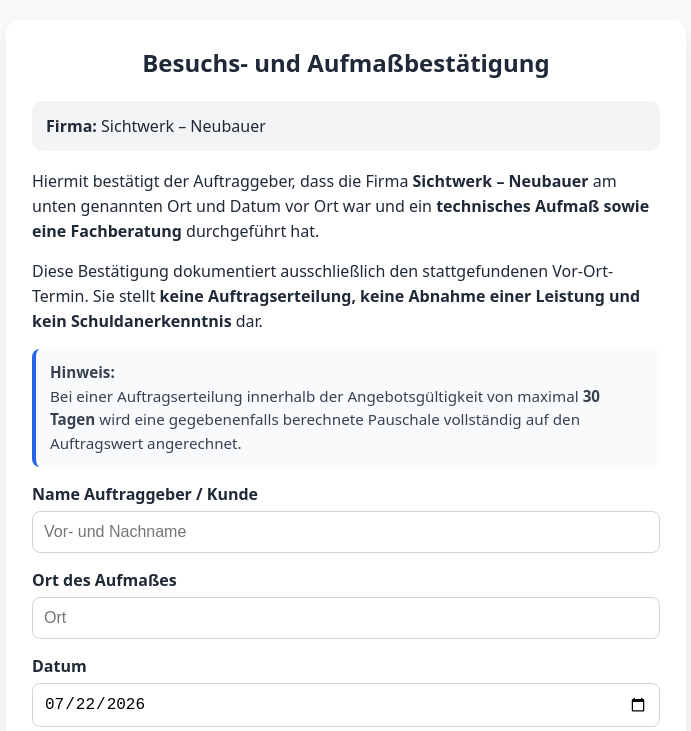
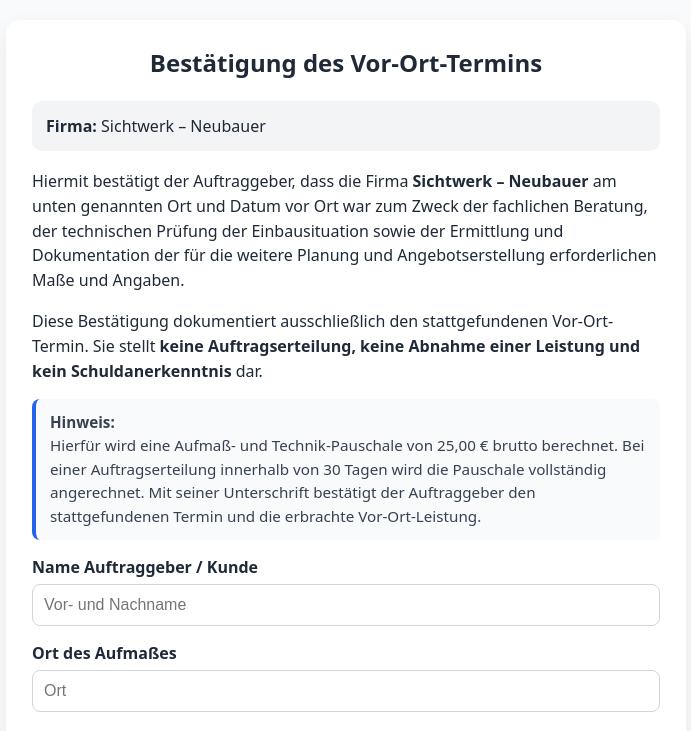
Before and after one commit to swen89gmxde/aufmass-protokoll, a plain HTML site: page index.html in a window 1280 px wide. Shown: the top 731 px of the page, without its empty margins (294-985 px from the left). Drawn offline with nearby package versions, Linux system fonts and the light colour scheme.

Commit message:
Update index.html

```diff
--- a/index.html
+++ b/index.html
@@ -157,17 +157,18 @@
 
 <div class="container">
 
-<h2>Besuchs- und Aufmaßbestätigung</h2>
+<h2>Bestätigung des Vor-Ort-Termins</h2>
 
 <div class="company">
     <strong>Firma:</strong> Sichtwerk – Neubauer
 </div>
 
 <p>
+
 Hiermit bestätigt der Auftraggeber, dass die Firma
 <strong>Sichtwerk – Neubauer</strong> am unten genannten Ort und Datum
-vor Ort war und ein <strong>technisches Aufmaß sowie eine Fachberatung</strong>
-durchgeführt hat.
+vor Ort war zum Zweck der fachlichen Beratung, der technischen Prüfung der Einbausituation sowie der
+Ermittlung und Dokumentation der für die weitere Planung und Angebotserstellung erforderlichen Maße und Angaben.
 </p>
 
 <p>
@@ -178,9 +179,9 @@
 
 <p class="notice">
 <strong>Hinweis:</strong><br>
-Bei einer Auftragserteilung innerhalb der Angebotsgültigkeit von maximal
-<strong>30 Tagen</strong> wird eine gegebenenfalls berechnete Pauschale
-vollständig auf den Auftragswert angerechnet.
+Hierfür wird eine Aufmaß- und Technik-Pauschale von 25,00 € brutto berechnet.
+Bei einer Auftragserteilung innerhalb von 30 Tagen wird die Pauschale vollständig angerechnet.
+Mit seiner Unterschrift bestätigt der Auftraggeber den stattgefundenen Termin und die erbrachte Vor-Ort-Leistung.
 </p>
 
 <label for="kunde">Name Auftraggeber / Kunde</label>
```
